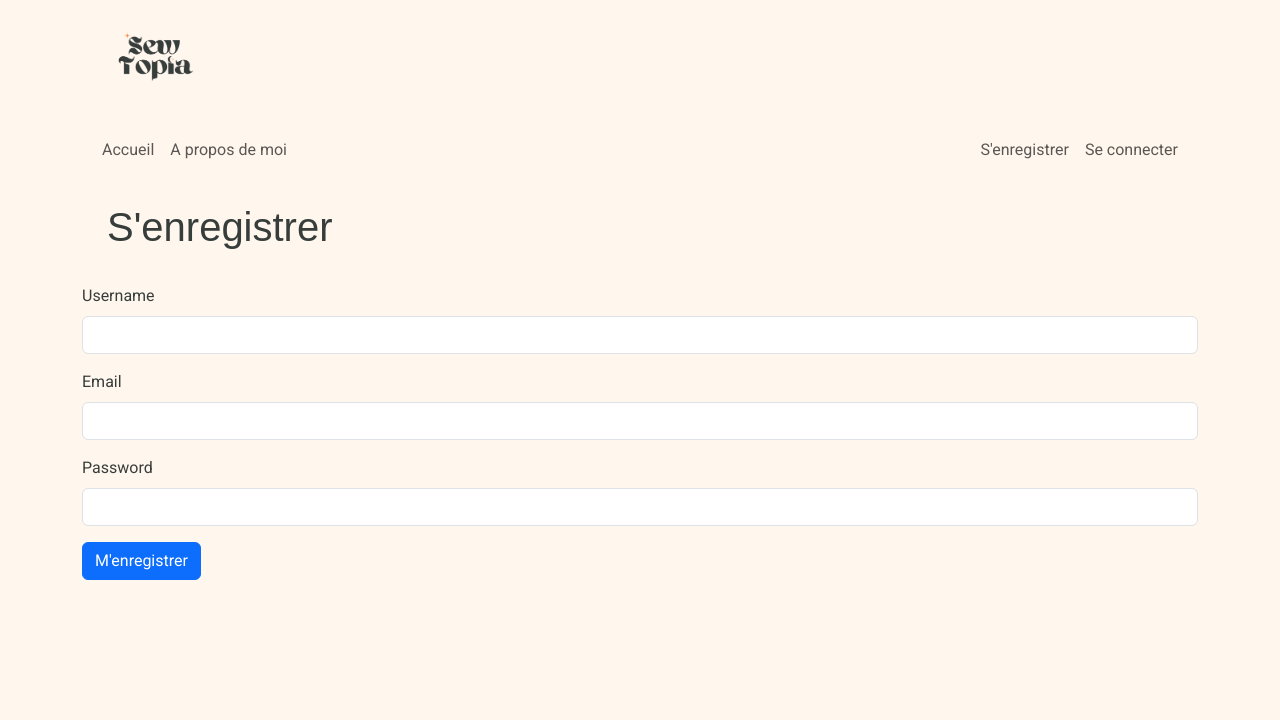
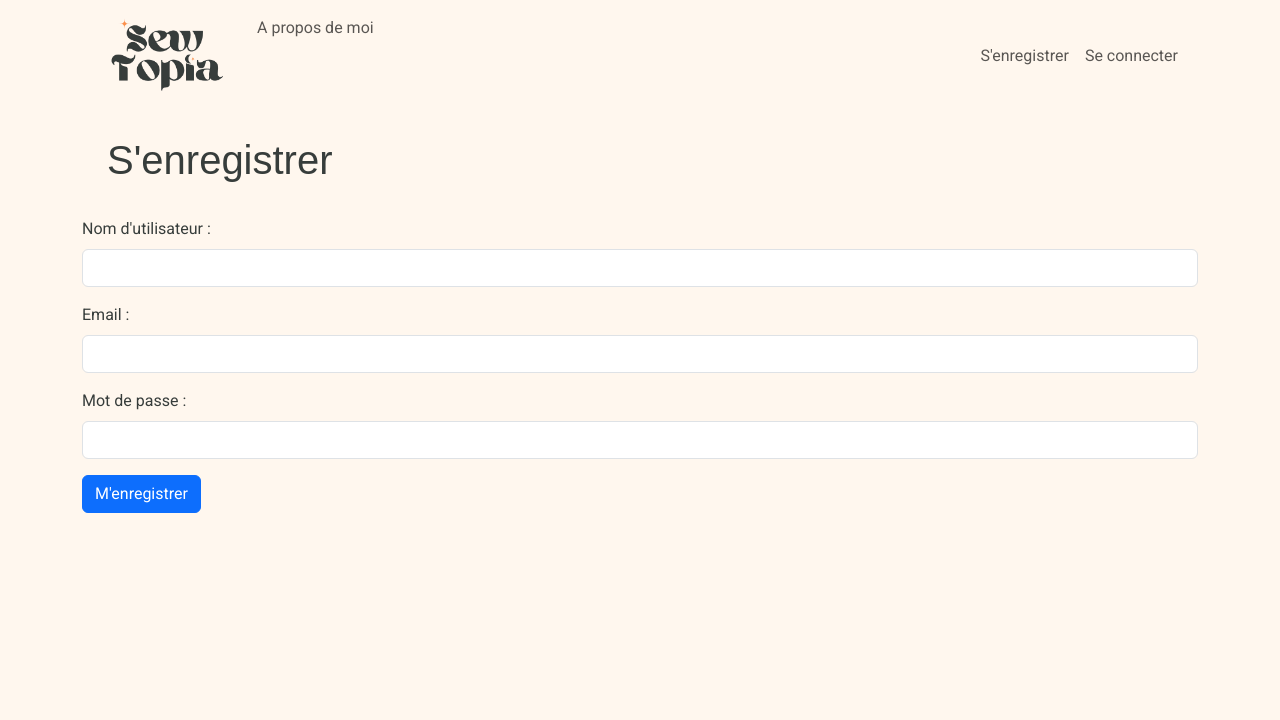
Before and after one commit to florebrlr/sewtopia_symfony, a Symfony app: template templates/registration/register.html.twig in a window 1280 px wide. Shown: the top 720 px of the page. Run offline with Twig, Linux system fonts and the light colour scheme; the template is opened without the code that fills it, so the values that code supplies are empty; form fields are guessed from the names that the template uses; style sheets or scripts are compiled from the project's sources; some libraries are stand-ins or nearby versions; some web fonts are replaced.

Commit message:
:construction: update et modif css

```diff
--- a/assets/styles/app.css
+++ b/assets/styles/app.css
@@ -84,7 +84,7 @@ header a{
 }
 
 .header-logo img{
-    max-width: 100px;
+    max-width: 150px;
     margin-right: 5px;
 }
 
--- a/src/Controller/SecurityController.php
+++ b/src/Controller/SecurityController.php
@@ -12,10 +12,6 @@ class SecurityController extends AbstractController
     #[Route(path: '/login', name: 'app_login')]
     public function login(AuthenticationUtils $authenticationUtils): Response
     {
-        // if ($this->getUser()) {
-        //     return $this->redirectToRoute('target_path');
-        // }
-
         // get the login error if there is one
         $error = $authenticationUtils->getLastAuthenticationError();
         // last username entered by the user
--- a/src/DataFixtures/UserFixtures.php
+++ b/src/DataFixtures/UserFixtures.php
@@ -23,6 +23,7 @@ class UserFixtures extends Fixture
         $admin->setPassword($this->userPasswordHasher->hashPassword($admin,
             'admin'));
         $manager->persist($admin);
+
         for ($i = 1; $i <= 10; $i++) {
             $user = new User();
             $user->setUsername("user$i");
--- a/src/Entity/User.php
+++ b/src/Entity/User.php
@@ -27,7 +27,7 @@ class User implements UserInterface, PasswordAuthenticatedUserInterface
      * @var list<string> The user roles
      */
     #[ORM\Column]
-    private array $roles = [];
+    private ?array $roles = [];
 
     /**
      * @var string The hashed password
--- a/src/Form/PatternType.php
+++ b/src/Form/PatternType.php
@@ -32,6 +32,7 @@ class PatternType extends AbstractType
             ->add('category', EntityType::class
             , [
                 'class' => Category::class,
+                'label' => 'Catégorie :',
                 'choice_label' => 'name',
                     'query_builder' => function (CategoryRepository $categoryRepository) {
                         return $categoryRepository->findCategoriesOrderBy();
--- a/templates/_navbar.html.twig
+++ b/templates/_navbar.html.twig
@@ -10,10 +10,10 @@
 
         <div class="collapse navbar-collapse" id="navbarSupportedContent">
             <ul class="navbar-nav me-auto mb-2 mb-lg-0">
-                <li class="nav-item">
-                    <a class="nav-link" href="{{ path('main_home') }}"
-                       title="Retour sur la page d'accueil">
-                        Accueil
+                <li class="header-logo">
+                    <a href="{{ path('main_home') }}" title="Retour sur la page d'accueil">
+                        <img src="{{ asset('img/logo_sewtopia.png') }}"
+                             alt="Sewtopia Logo">
                     </a>
                 </li>
 
--- a/templates/base.html.twig
+++ b/templates/base.html.twig
@@ -26,12 +26,6 @@
 
     <header>
         <div class="container">
-            <h1 class="header-logo">
-                <a href="{{ path('main_home') }}" title="Retour sur la page d'accueil">
-                    <img src="{{ asset('img/logo_sewtopia.png') }}"
-                         alt="Sewtopia Logo">
-                </a>
-            </h1>
             {% include('_navbar.html.twig') %}
         </div>
     </header>
--- a/templates/main/home.html.twig
+++ b/templates/main/home.html.twig
@@ -4,11 +4,11 @@
     {% endblock %}
 
 {% block body %}
-    <div>
+    <div class="d-flex justify-content-center">
         <h2>Bienvenue sur </h2>
         <img src="{{ asset('img/logo_sewtopia.png') }}" alt="logo Sewtopia">
     </div>
-    <div>
+    <div class="d-flex justify-content-center">
         <p>Découvrez votre univers,
             <br>où l'inspiration et la créativité se libèrent.
             <br>Retrouvez votre espace couture en un seul clic !</p>
--- a/templates/pattern/detail.html.twig
+++ b/templates/pattern/detail.html.twig
@@ -24,7 +24,7 @@
         <p class="card-text">Projet réalisé : {{ pattern.isRealized ? 'Oui' : 'Non'}}</p>
         {% if pattern.isrealized %}
             <p class="card-text">Date de réalisation : {{ pattern.dateRealized|date('d-m-Y') }}</p>
-            <p class="card-text">Commentaire : {{ pattern.commentary|nl2br }}</p>
+            <p class="card-text">Commentaire : {{ pattern.commentary | nl2br }}</p>
         {% endif %}
 
     </article>
--- a/templates/pattern/list.html.twig
+++ b/templates/pattern/list.html.twig
@@ -9,6 +9,7 @@
         <h2>Liste de mes patrons :</h2>
         {% for pattern in patterns %}
             <article>
+                <a> <img src="{{ asset('img/images/patterns/' ~ pattern.image) }}') }}" alt="{{ pattern.title }}"> </a>
                 <a href="{{ path('pattern_detail', {id: pattern.id}) }}"
                    title="Voir les détails de ce patron">
                     {{ pattern.title }}
--- a/templates/registration/register.html.twig
+++ b/templates/registration/register.html.twig
@@ -8,10 +8,10 @@
     {{ form_errors(registrationForm) }}
 
     {{ form_start(registrationForm) }}
-        {{ form_row(registrationForm.username) }}
-        {{ form_row(registrationForm.email) }}
+        {{ form_row(registrationForm.username, {label: 'Nom d\'utilisateur :'}) }}
+        {{ form_row(registrationForm.email, {label: 'Email : '}) }}
         {{ form_row(registrationForm.plainPassword, {
-            label: 'Password'
+            label: 'Mot de passe :'
         }) }}
 
         <button type="submit" class="btn btn-primary">M'enregistrer</button>
```
Also changed, not shown: src/Controller/PatternController.php (+8 -2 lines).
